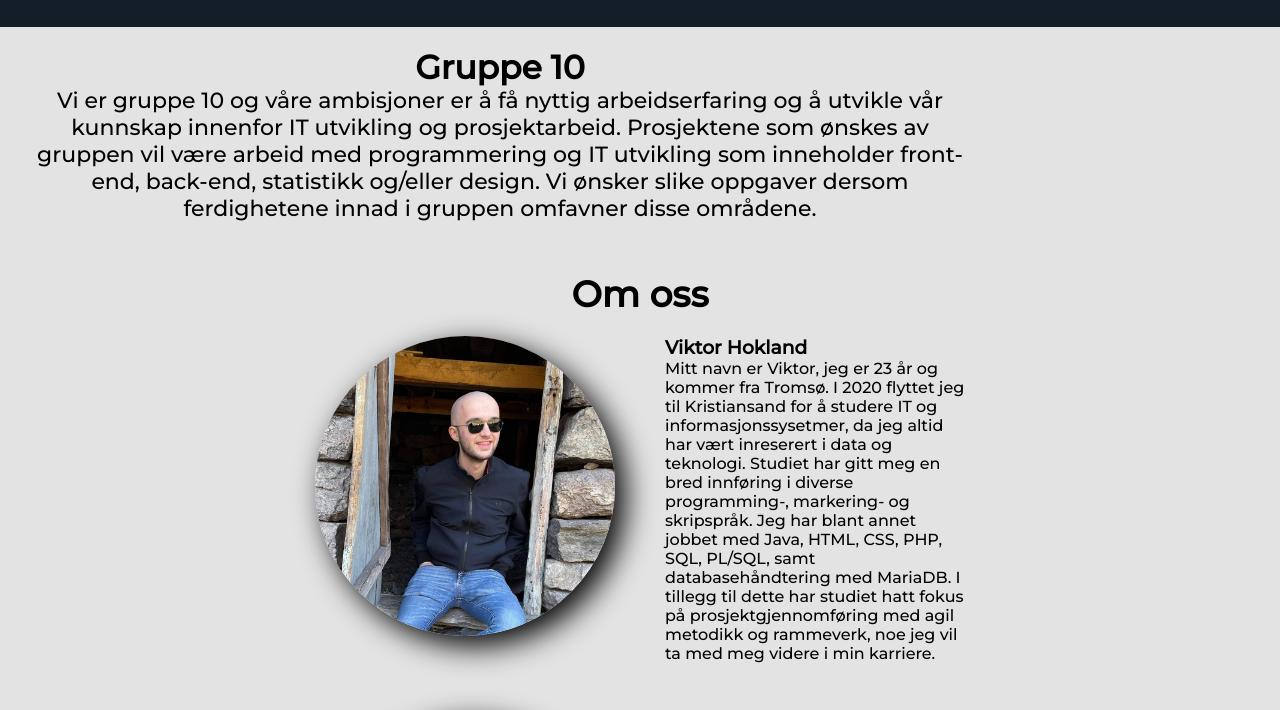
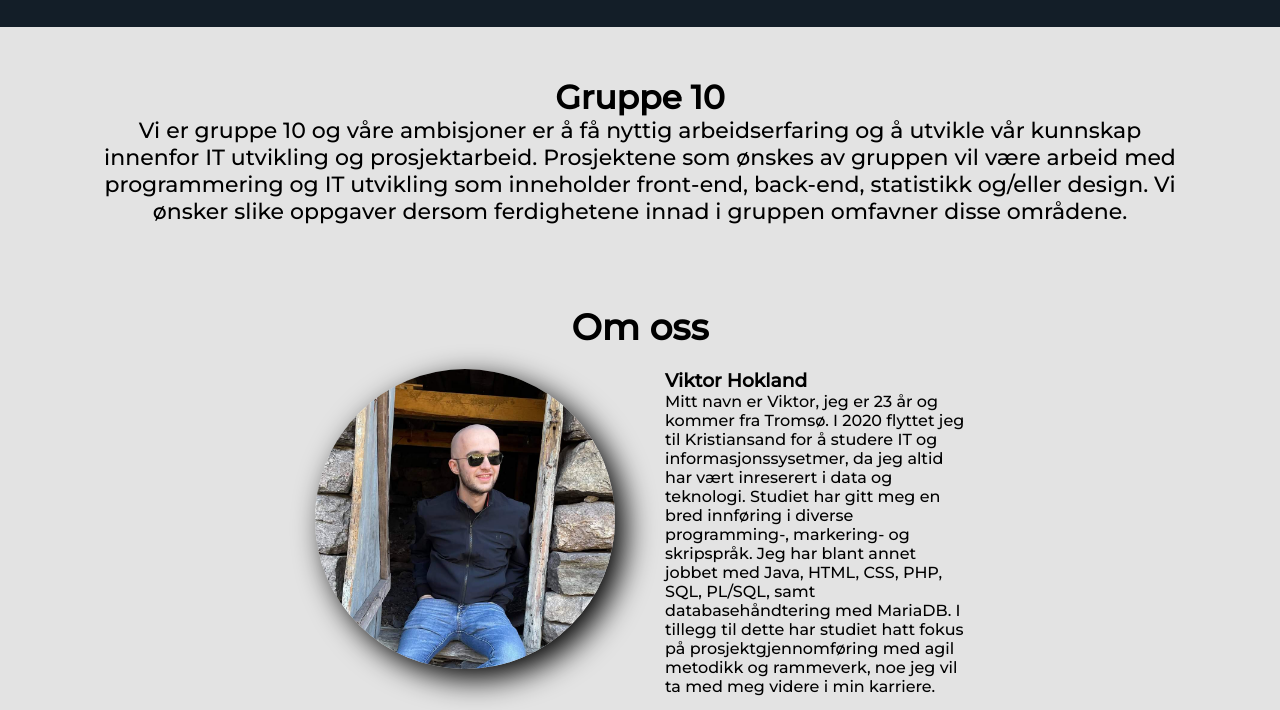
Before and after one commit to vikhok/bachelor, a plain HTML site: page index.html in a window 1280 px wide. Shown: the part 68-778 px from the top of the page. Drawn offline with Linux system fonts and the light colour scheme.

Commit message:
Small change

```diff
--- a/styles.css
+++ b/styles.css
@@ -73,15 +73,13 @@ li, a, button
     {
         text-align: center;
         position: relative;
-        padding: 20px;
         font-weight: 500;
         font-size: 22px;
         color: black;
-
-        left: auto;
-        right: auto;
-        width: 1000px;
-        text-align: center;
+        padding-right: 100px;
+        padding-left: 100px;
+        padding-top: 50px;
+        padding-bottom: 50px;
     }
 
 #about_us_section
```
Also changed, not shown: index.html (+0 -2 lines).
